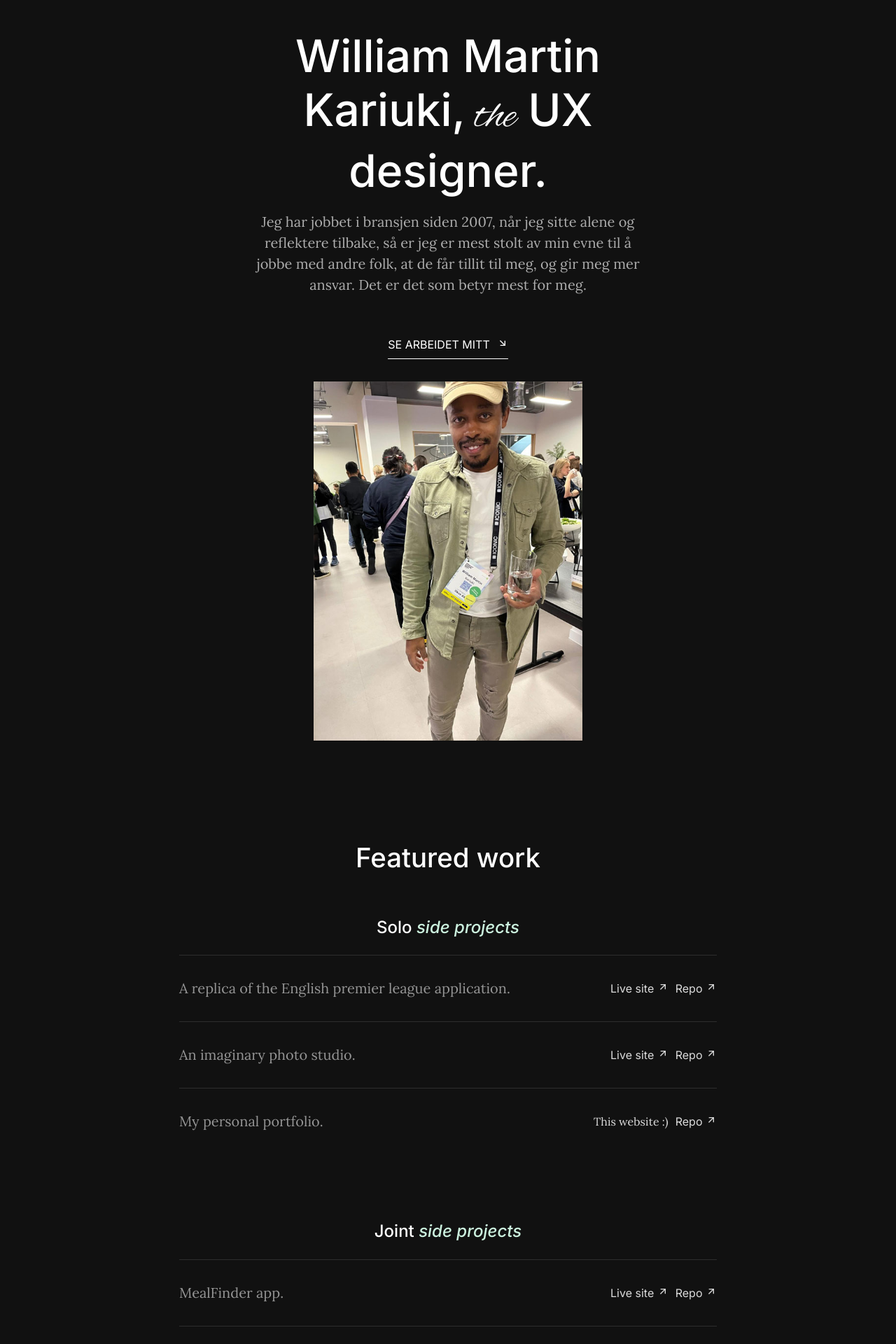
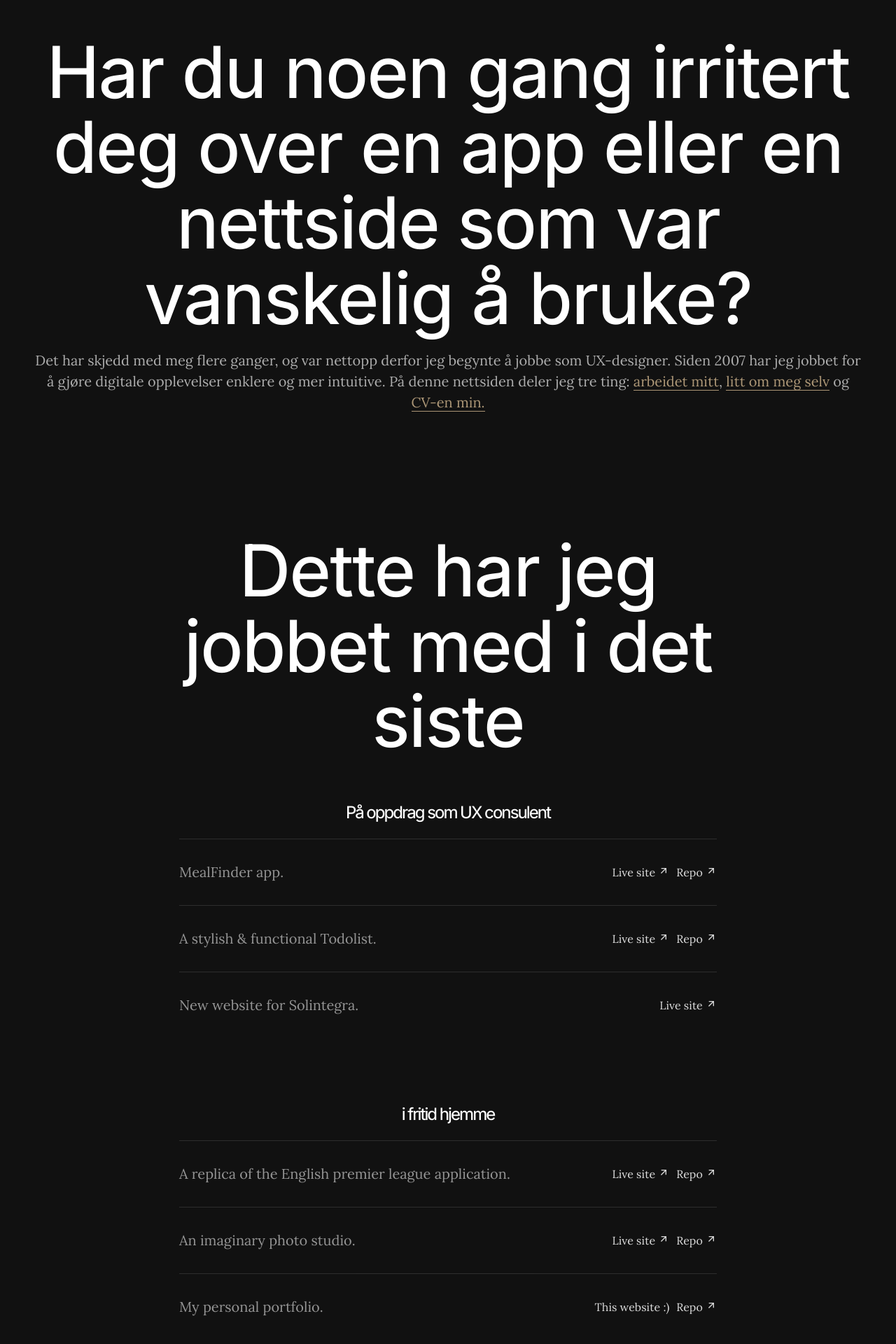
Before and after one commit to martinkariuki7/portfolio, a Next.js app: page / in a window 1280 px wide. Shown: the part 80-2000 px from the top of the page at 70% size. Built offline with nearby package versions, Linux system fonts and the light colour scheme.

Commit message:
Hero UI change

```diff
--- a/src/app/globals.css
+++ b/src/app/globals.css
@@ -38,15 +38,16 @@ h3 {
   font-family: var(--header-font), serif;
   font-weight: 400;
   margin: 0 0 15px;
-  line-height: 1.2;
-  font-variation-settings: "wght" 500;
+  line-height: 1.05;
+  letter-spacing: -2px;
+  font-variation-settings: "wght" 450;
 }
 
 h1 {
-  font-size: clamp(2rem, 6vw, 4rem);
+  font-size: 3rem;
 }
 h2 {
-  font-size: clamp(1.5rem, 3vw, 3rem);
+  font-size: clamp(2rem, 8vw, 6.5rem);
 }
 h3 {
   font-size: clamp(1.5rem, 2vw, 3rem);
@@ -68,10 +69,6 @@ body p {
   opacity: 0.65;
 }
 
-a {
-  font-family: var(--header-font);
-}
-
 @media (max-width: 795px) {
   body,
   html {
--- a/src/app/page.module.css
+++ b/src/app/page.module.css
@@ -1,20 +1,21 @@
 .hero {
-  display: grid;
-  grid-template-columns: 1fr 1fr;
-  align-items: center;
-  width: min(100% - 2rem, 1280px);
-  margin-inline: auto;
-  padding: 5rem 0;
-}
-.heroContent {
-  width: min(100% - 2rem, 568px);
-  margin-inline: auto;
+  display: flex;
+  min-height: 90svh;
+  padding: 5rem 25vw 5rem 0;
+  align-items: end;
 }
 
 .hero img {
   max-width: 100%;
   height: auto;
   display: block;
+}
+
+.hero a,
+.hero a:hover {
+  color: navajowhite;
+  text-decoration: none;
+  border-bottom: 1px solid;
 }
 
 .buttonDown {
--- a/src/app/page.tsx
+++ b/src/app/page.tsx
@@ -12,31 +12,70 @@ export default function Home() {
       <main>
         <section className={styles.hero}>
           <div className={styles.heroContent}>
-            <h1>
-              William Martin Kariuki,<span className="brushy-style"> the</span>{" "}
-              UX designer.
-            </h1>
+            <h2>
+              Har du noen gang irritert deg over en app eller en nettside som
+              var vanskelig å bruke?
+            </h2>
             <p>
-              Jeg har jobbet i bransjen siden 2007, når jeg sitte alene og
-              reflektere tilbake, så er jeg er mest stolt av min evne til å
-              jobbe med andre folk, at de får tillit til meg, og gir meg mer
-              ansvar. Det er det som betyr mest for meg.
+              Det har skjedd med meg flere ganger, og var nettopp derfor jeg
+              begynte å jobbe som UX-designer. Siden 2007 har jeg jobbet for å
+              gjøre digitale opplevelser enklere og mer intuitive. På denne
+              nettsiden deler jeg tre ting:{" "}
+              <Link href="#work">arbeidet mitt</Link>,{" "}
+              <Link href="#work">litt om meg selv</Link> og{" "}
+              <Link href="#work">CV-en min.</Link>{" "}
             </p>
-            <Link className={styles.buttonDown} href="#work">
-              Se arbeidet mitt
-              <RiArrowRightDownLine className={styles.ml3} />
-            </Link>
           </div>
-          <figure>
-            <img src="martin.jpg" alt="William Martin Kariuki" />
-          </figure>
         </section>
         <section id="work" className={styles.featuredWork}>
-          <h2>Featured work</h2>
+          <h2>Dette har jeg jobbet med i det siste</h2>
           <div className={styles.workCategory}>
-            <h3>
-              Solo <span>side projects</span>
-            </h3>
+            <h3>På oppdrag som UX consulent</h3>
+            <ul>
+              <li>
+                <p>MealFinder app.</p>
+                <div className={styles.externalLinks}>
+                  <a href="https://mk-mealfinder.netlify.app/" target="_Blank">
+                    Live site <RiArrowRightUpLine />
+                  </a>
+                  <a
+                    href="https://github.com/martinkariuki7/mealfinder"
+                    target="_Blank"
+                    className={styles.ml3}
+                  >
+                    Repo <RiArrowRightUpLine />
+                  </a>
+                </div>
+              </li>
+
+              <li>
+                <p>A stylish & functional Todolist. </p>
+                <div className={styles.externalLinks}>
+                  <a href="https://mk-todolist.netlify.app/" target="_Blank">
+                    Live site <RiArrowRightUpLine />
+                  </a>
+                  <a
+                    href="https://github.com/martinkariuki7/todolist"
+                    target="_Blank"
+                    className={styles.ml3}
+                  >
+                    Repo <RiArrowRightUpLine />
+                  </a>
+                </div>
+              </li>
+              <li>
+                <p>New website for Solintegra. </p>
+                <div className={styles.externalLinks}>
+                  <a href="https://www.solintegra.no/" target="_Blank">
+                    Live site <RiArrowRightUpLine />
+                  </a>
+                </div>
+              </li>
+            </ul>
+          </div>
+
+          <div className={styles.workCategory}>
+            <h3>i fritid hjemme</h3>
             <ul>
               <li>
                 <p>A replica of the English premier league application.</p>
@@ -86,55 +125,11 @@ export default function Home() {
               </li>
             </ul>
           </div>
+
           <div className={styles.workCategory}>
             <h3>
-              Joint <span>side projects</span>
-            </h3>
-            <ul>
-              <li>
-                <p>MealFinder app.</p>
-                <div className={styles.externalLinks}>
-                  <a href="https://mk-mealfinder.netlify.app/" target="_Blank">
-                    Live site <RiArrowRightUpLine />
-                  </a>
-                  <a
-                    href="https://github.com/martinkariuki7/mealfinder"
-                    target="_Blank"
-                    className={styles.ml3}
-                  >
-                    Repo <RiArrowRightUpLine />
-                  </a>
-                </div>
-              </li>
-
-              <li>
-                <p>A stylish & functional Todolist. </p>
-                <div className={styles.externalLinks}>
-                  <a href="https://mk-todolist.netlify.app/" target="_Blank">
-                    Live site <RiArrowRightUpLine />
-                  </a>
-                  <a
-                    href="https://github.com/martinkariuki7/todolist"
-                    target="_Blank"
-                    className={styles.ml3}
-                  >
-                    Repo <RiArrowRightUpLine />
-                  </a>
-                </div>
-              </li>
-              <li>
-                <p>New website for Solintegra. </p>
-                <div className={styles.externalLinks}>
-                  <a href="https://www.solintegra.no/" target="_Blank">
-                    Live site <RiArrowRightUpLine />
-                  </a>
-                </div>
-              </li>
-            </ul>
-          </div>
-          <div className={styles.workCategory}>
-            <h3>
-              Official <span>work</span>
+              Nettsider jeg har kodet selv{" "}
+              <span>altså ekte koding, ikke vibe-coding. </span> 😉
             </h3>
             <ul className={styles.wpThemes}>
               <li>
```
